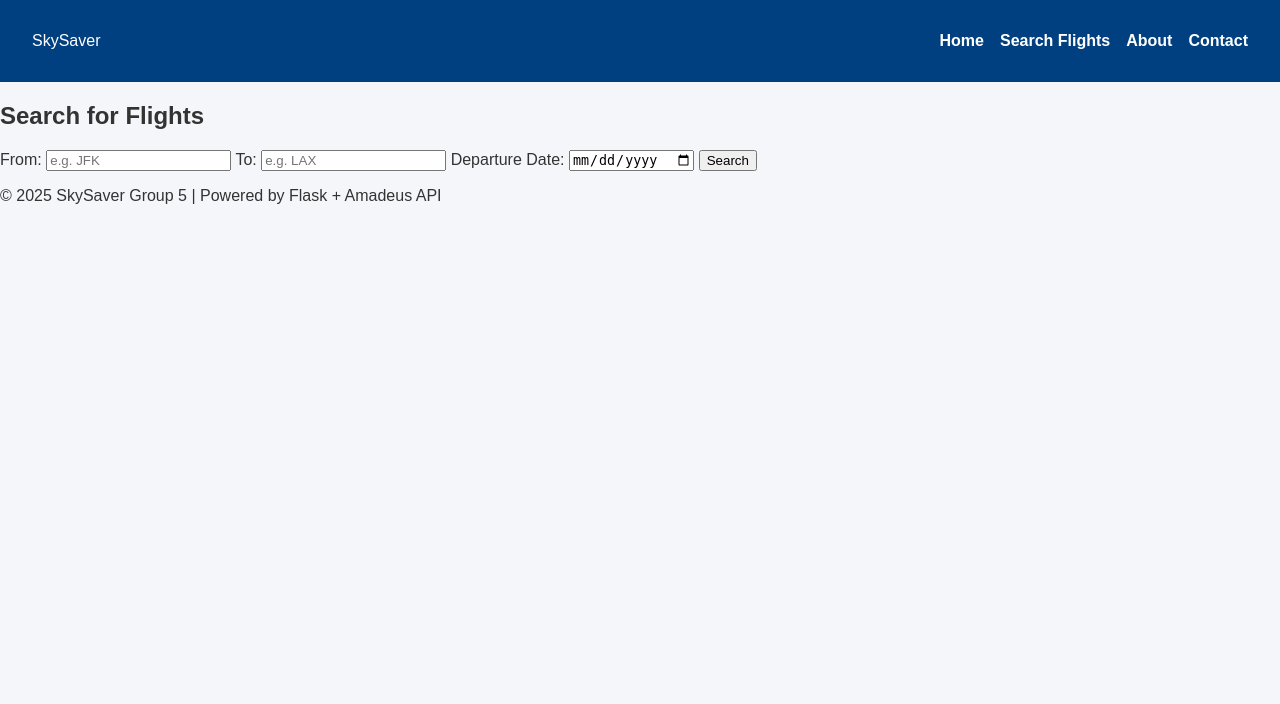
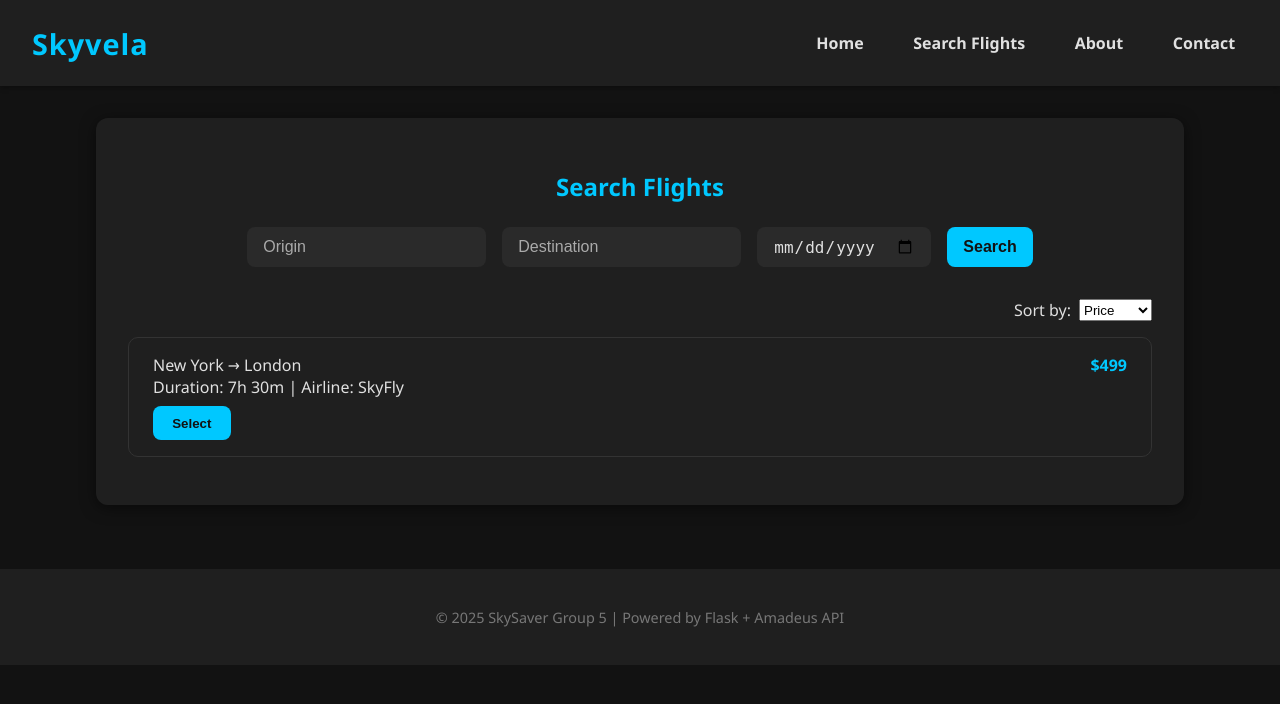
Before and after one commit to maigaPassword/Flight, a Flask app: page /search in a window 1280 px wide. Shown: the top 704 px of the page. Run offline with Flask 3, Linux system fonts and the light colour scheme.

Commit message:
code changes to files in css folder,base and search html files in templates folder to change the style and theme of the web application. some additional features were added and an img folder and file was created in static folder

```diff
--- a/static/css/style.css
+++ b/static/css/style.css
@@ -1,14 +1,20 @@
+/* ===== Global ===== */
 body {
-    font-family: Arial, sans-serif;
+    font-family: 'Segoe UI', Tahoma, Geneva, Verdana, sans-serif;
     margin: 0;
-    background: #f4f6fa;
-    color: #333;
+    background: #121212; /* dark but soft */
+    color: hsl(0, 0%, 88%);      /* light gray text */
 }
 
+/* ===== Header / Navbar ===== */
 header {
-    background: #004080;
-    color: white;
+    background: #1f1f1f;  /* darker navbar */
+    color: #fff;
     padding: 1rem 2rem;
+    box-shadow: 0 2px 5px rgba(0,0,0,0.3);
+    position: sticky;
+    top: 0;
+    z-index: 1000;
 }
 
 .navbar {
@@ -17,45 +23,85 @@ header {
     align-items: center;
 }
 
+.logo {
+    font-size: 1.8rem;
+    font-weight: 700;
+    color: #00c8ff; /* Sky-blue accent for branding */
+    letter-spacing: 1px;
+}
+
 .nav-links {
     list-style: none;
     display: flex;
-    gap: 1rem;
+    gap: 1.5rem;
 }
 
 .nav-links a {
-    color: white;
+    color: #e0e0e0;
     text-decoration: none;
-    font-weight: bold;
+    font-weight: 600;
+    padding: 0.4rem 0.8rem;
+    border-radius: 6px;
+    transition: 0.3s;
 }
 
+.nav-links a:hover {
+    background-color: #00c8ff;
+    color: #121212;
+}
+
+/* ===== Buttons ===== */
+.btn {
+    background: #00c8ff;
+    color: #121212;
+    padding: 0.8rem 1.6rem;
+    border: none;
+    border-radius: 10px;
+    font-weight: 600;
+    text-decoration: none;
+    transition: 0.3s;
+}
+
+.btn:hover {
+    background: #00a3cc;
+    color: #fff;
+    transform: translateY(-2px);
+}
+
+/* ===== Hero Section ===== */
 .hero {
     text-align: center;
-    margin: 5rem auto;
+    margin: 6rem auto;
+    background: url('../img/plane-dark.jpg') center/cover no-repeat;
+    padding: 6rem 2rem;
+    border-radius: 12px;
 }
 
-.btn {
-    background: #007bff;
-    color: white;
-    padding: 0.75rem 1.5rem;
-    border: none;
-    border-radius: 8px;
-    text-decoration: none;
+.hero h1 {
+    font-size: 3rem;
+    color: #00c8ff;
 }
 
-/* ==== Results Page ==== */
+.hero p {
+    font-size: 1.3rem;
+    margin: 1rem 0 2rem 0;
+    color: #cccccc;
+}
+
+/* ===== Results Page / Forms ===== */
 .results-page {
     width: 80%;
     margin: 2rem auto;
-    background: white;
+    background: #1f1f1f;
     padding: 2rem;
     border-radius: 12px;
-    box-shadow: 0 2px 10px rgba(0,0,0,0.1);
+    box-shadow: 0 3px 15px rgba(0,0,0,0.5);
 }
 
 .results-page h2 {
     text-align: center;
     margin-bottom: 1.5rem;
+    color: #00c8ff;
 }
 
 .filters {
@@ -69,16 +115,17 @@ header {
 }
 
 .flight-card {
-    border: 1px solid #ddd;
+    border: 1px solid #333;
     border-radius: 10px;
     padding: 1rem 1.5rem;
     margin-bottom: 1rem;
-    background: #f9f9f9;
-    transition: 0.3s;
+    background: #1f1f1f; /* slightly darker for consistency */
+    transition: 0.3s, transform 0.3s;
 }
 
 .flight-card:hover {
-    background: #eef4ff;
+    background: #2a2a2a;
+    transform: translateY(-2px);
 }
 
 .flight-header {
@@ -89,20 +136,71 @@ header {
 
 .price {
     font-weight: bold;
-    color: #007bff;
+    color: #00c8ff;
 }
 
 .select-btn {
     display: inline-block;
     margin-top: 0.5rem;
-    background: #004080;
-    color: white;
+    background: #00c8ff;
+    color: #121212;
     border: none;
     padding: 0.6rem 1.2rem;
     border-radius: 8px;
     cursor: pointer;
+    font-weight: 600;
 }
 
 .select-btn:hover {
-    background: #0066cc;
+    background: #00a3cc;
 }
+
+/* ===== Footer ===== */
+footer {
+    text-align: center;
+    padding: 1.5rem 0;
+    margin-top: 4rem;
+    background: #1f1f1f;
+    color: #777;
+    font-size: 0.9rem;
+}
+
+/* ===== Search Form ===== */
+.search-form {
+    display: flex;
+    gap: 1rem;
+    justify-content: center;
+    flex-wrap: wrap;
+    margin-bottom: 2rem;
+}
+
+.search-form input,
+.search-form select,
+.search-form button {
+    padding: 0.6rem 1rem;
+    border-radius: 8px;
+    border: none;
+    font-size: 1rem;
+}
+
+.search-form input,
+.search-form select {
+    background: #2a2a2a;
+    color: #e0e0e0;
+}
+
+.search-form input::placeholder {
+    color: #aaa;
+}
+
+.search-form button {
+    background: #00c8ff;
+    color: #121212;
+    cursor: pointer;
+    font-weight: 600;
+    transition: 0.3s;
+}
+
+.search-form button:hover {
+    background: #00a3cc;
+}
--- a/templates/base.html
+++ b/templates/base.html
@@ -11,7 +11,7 @@
     <!-- Navigation -->
     <header>
         <nav class="navbar">
-            <div class="logo">SkySaver</div>
+            <div class="logo">Skyvela</div>
             <ul class="nav-links">
                 <li><a href="/">Home</a></li>
                 <li><a href="/search">Search Flights</a></li>
--- a/templates/search.html
+++ b/templates/search.html
@@ -1,20 +1,40 @@
-{% extends 'base.html' %}
-{% block title %}Search Flights{% endblock %}
+{% extends "base.html" %}
 {% block content %}
-<section class="search">
-    <h2>Search for Flights</h2>
-    <form id="flightForm">
-        <label>From:</label>
-        <input type="text" id="origin" placeholder="e.g. JFK" required>
+<section class="results-page">
+    <h2>Search Flights</h2>
 
-        <label>To:</label>
-        <input type="text" id="destination" placeholder="e.g. LAX" required>
+    <!-- Flight Search Form -->
+    <form id="flightForm" class="search-form">
+        <input type="text" id="origin" placeholder="Origin" required>
+        <input type="text" id="destination" placeholder="Destination" required>
+        <input type="date" id="date" required>
+        <button type="submit" class="btn">Search</button>
+    </form>
 
-        <label>Departure Date:</label>
-        <input type="date" id="date" required>
+    <!-- Filters -->
+    <div class="filters">
+        <label for="sort-options">Sort by:</label>
+        <select id="sort-options">
+            <option value="price">Price</option>
+            <option value="duration">Duration</option>
+            <option value="airline">Airline</option>
+        </select>
+    </div>
 
-        <button type="submit">Search</button>
-    </form>
-    <div id="results"></div>
+    <!-- Flight Results -->
+    <div id="flights-container">
+        <div id="no-flights" style="display:none; text-align:center; margin-top:2rem;">
+            No flights found for your search.
+        </div>
+        <!-- Example Flight Card -->
+        <div class="flight-card">
+            <div class="flight-header">
+                <div>New York → London</div>
+                <div class="price">$499</div>
+            </div>
+            <div>Duration: 7h 30m | Airline: SkyFly</div>
+            <button class="select-btn">Select</button>
+        </div>
+    </div>
 </section>
 {% endblock %}
```
Also changed, not shown: static/img/plane-dark.jpg (added).
